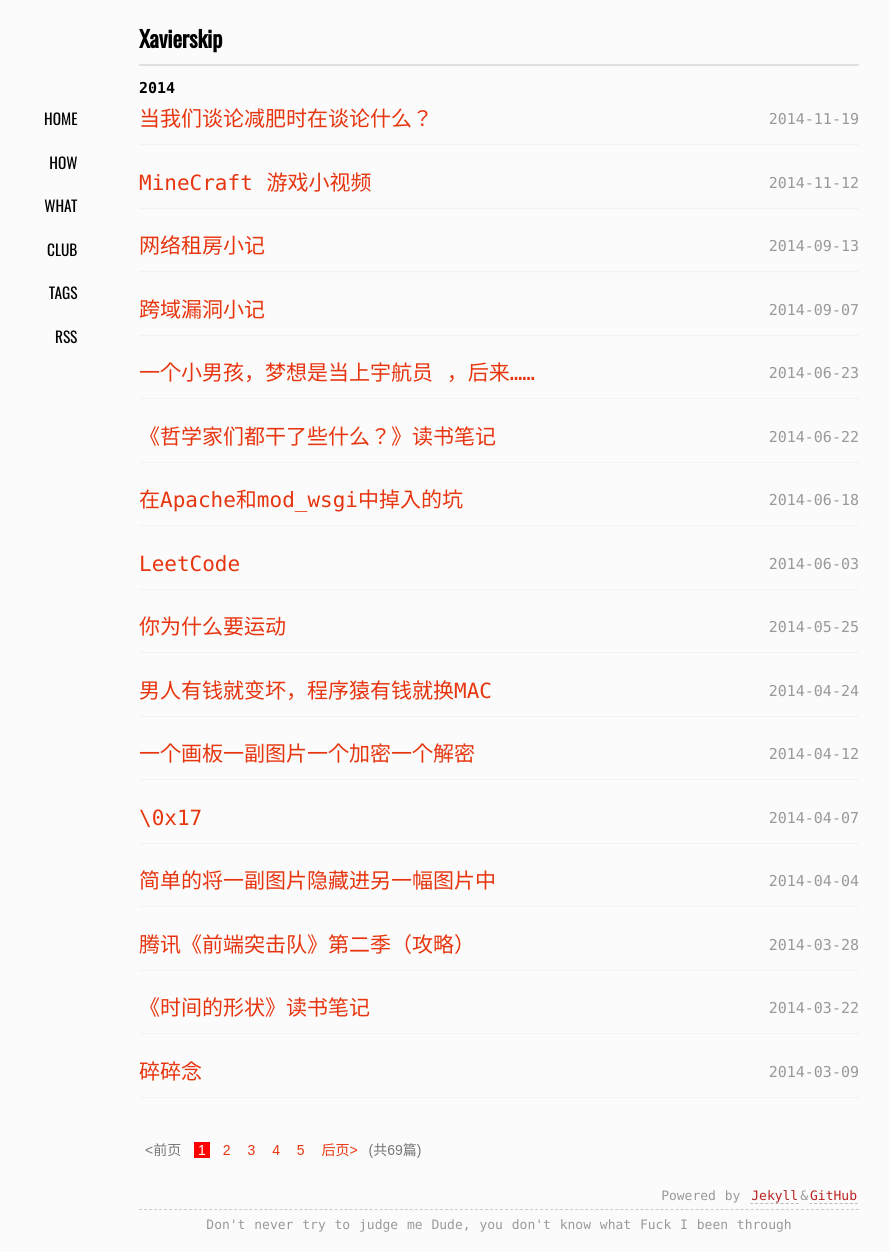
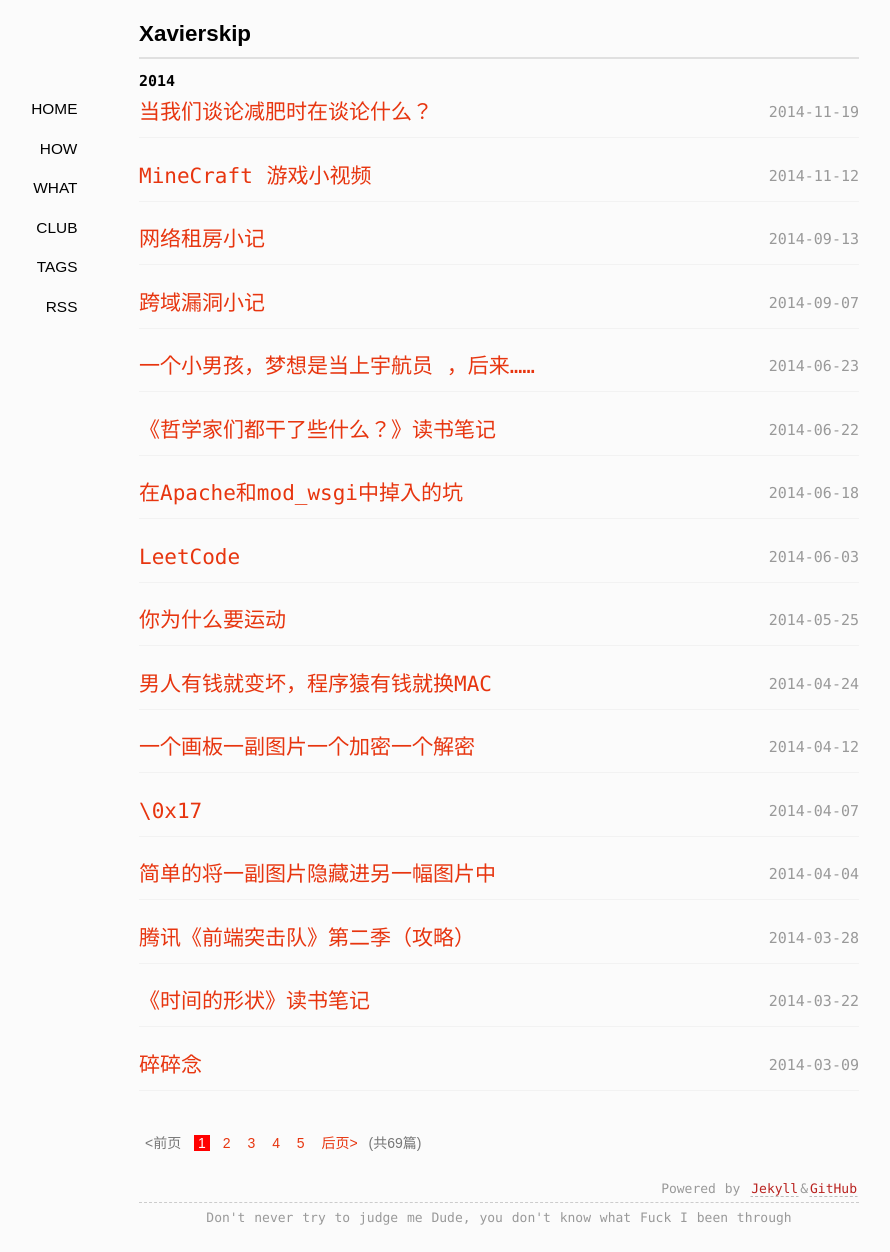
Before and after one commit to xavierskip/xavierskip.github.io, a Jekyll site: the page built from index.html, in a window 1280 px wide. Shown: the whole page, without its empty margins (141-1031 px from the left). Built offline with Jekyll 4.4.1, drawn with Linux system fonts in a browser that asks for light colours; some web fonts are replaced; the list of posts is cut into pages by our own code.

Commit message:
change font without googleapi

```diff
--- /dev/null
+++ b/media/css/font.css
@@ -0,0 +1,16 @@
+/* latin-ext */
+@font-face {
+  font-family: 'Oswald';
+  font-style: normal;
+  font-weight: 400;
+  src: local('Oswald Regular'), local('Oswald-Regular'), url(media/font/latin-ext.woff2) format('woff2');
+  unicode-range: U+0100-024F, U+1E00-1EFF, U+20A0-20AB, U+20AD-20CF, U+2C60-2C7F, U+A720-A7FF;
+}
+/* latin */
+@font-face {
+  font-family: 'Oswald';
+  font-style: normal;
+  font-weight: 400;
+  src: local('Oswald Regular'), local('Oswald-Regular'), url(media/font/latin.woff2) format('woff2');
+  unicode-range: U+0000-00FF, U+0131, U+0152-0153, U+02C6, U+02DA, U+02DC, U+2000-206F, U+2074, U+20AC, U+2212, U+2215, U+E0FF, U+EFFD, U+F000;
+}
--- a/media/css/style.css
+++ b/media/css/style.css
@@ -20,7 +20,7 @@ modify by xavirskip
 @import url(http://fonts.googleapis.com/css?family=Cuprum);
 */
 
-@import url(http://fonts.googleapis.com/css?family=Oswald);
+@import url(/media/css/font.css?family=Oswald);
 
 body{font-size:14px;word-spacing:1px;margin-left:auto;margin-right:auto;font-family: "Consolas","Microsoft YaHei",sans-serif;color:#000000;background-color:#FBFBFB;}
 *{padding:0;margin: 0;border:none;outline:none;}
```
Also changed, not shown: media/font/latin-ext.woff2 (added), media/font/latin.woff2 (added).
